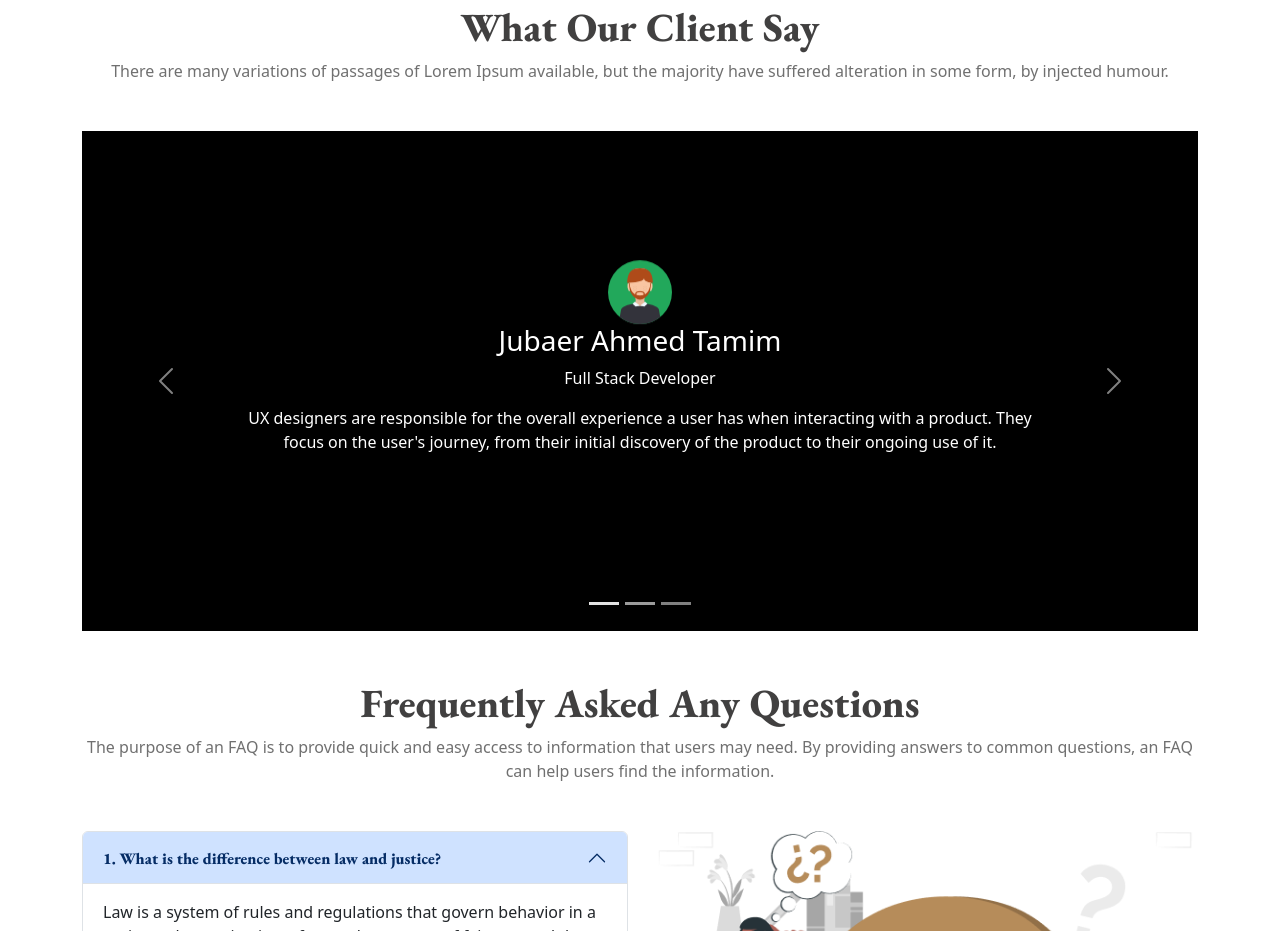
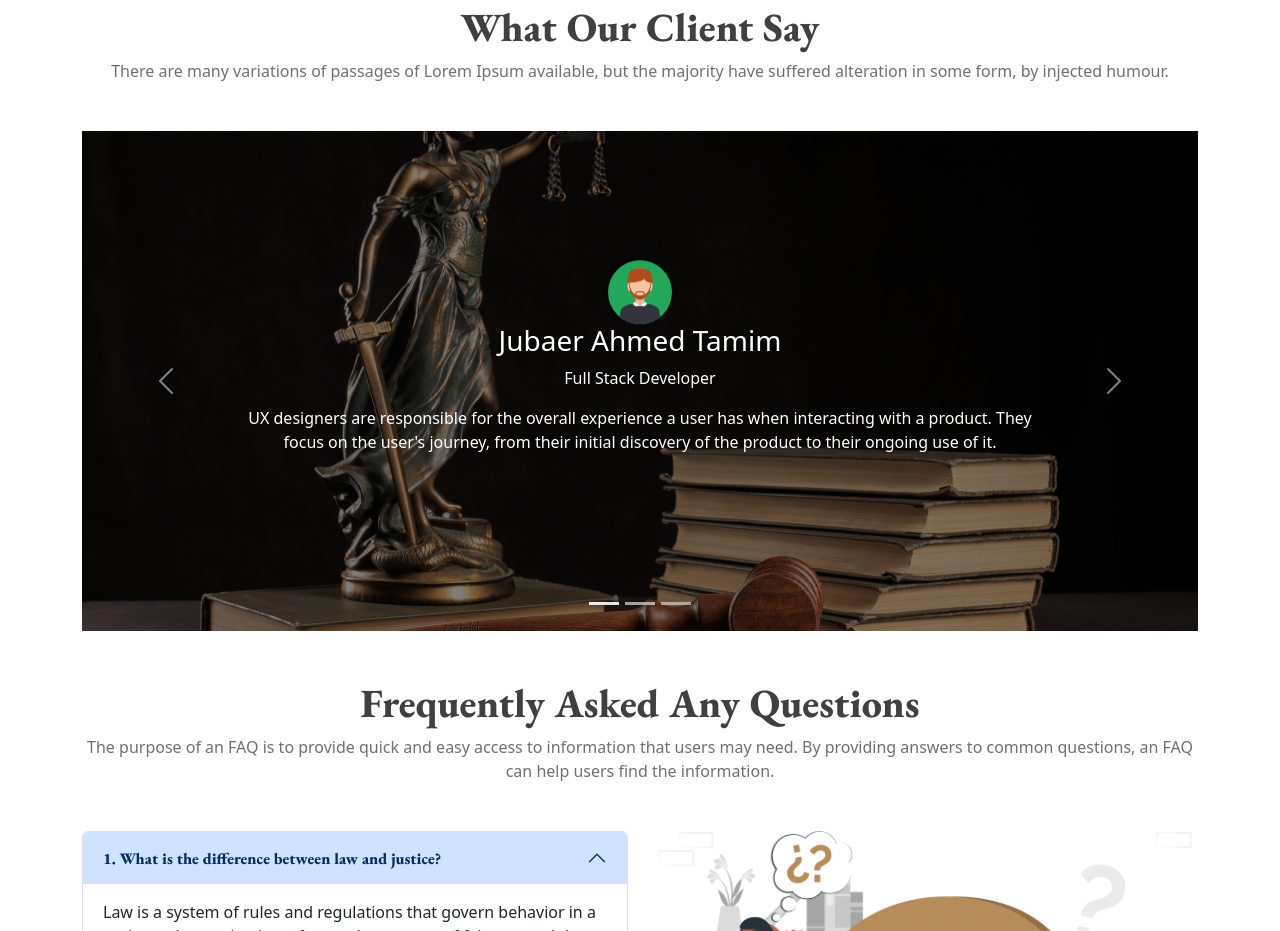
Before and after one commit to jubaerahmedtamim/legal-solution-assignment, a plain HTML site: page index.html in a window 1280 px wide. Shown: the part 1610-2541 px from the top of the page. Drawn offline with nearby package versions, Linux system fonts and the light colour scheme; the site is published under a folder, as on GitHub Pages, so addresses that start at the root find nothing.

Commit message:
this is the last commit

```diff
--- a/index.html
+++ b/index.html
@@ -170,7 +170,7 @@
                 <div class="carousel-inner">
                     <div class="carousel-item active position-relative bg-black text-white">
                         <div class=" position-absolute top-0 bottom-0 start-0 end-0 opacity-50" style="
-              background-image: url(/images/slider-1.jpg);
+              background-image: url(images/slider-1.jpg);
               background-position: center;
               background-size: cover;">
                         </div>
@@ -185,7 +185,7 @@
                     </div>
                     <div class="carousel-item active position-relative bg-black text-white">
                         <div class=" position-absolute top-0 bottom-0 start-0 end-0 opacity-50" style="
-              background-image: url(/images/slider-2.jpg);
+              background-image: url(images/slider-2.jpg);
               background-position: center;
               background-size: cover;">
                         </div>
@@ -200,7 +200,7 @@
                     </div>
                     <div class="carousel-item active position-relative bg-black text-white">
                         <div class=" position-absolute top-0 bottom-0 start-0 end-0 opacity-50" style="
-              background-image: url(/images/slider-3.jpg);
+              background-image: url(images/slider-3.jpg);
               background-position: center;
               background-size: cover;">
                         </div>
```
